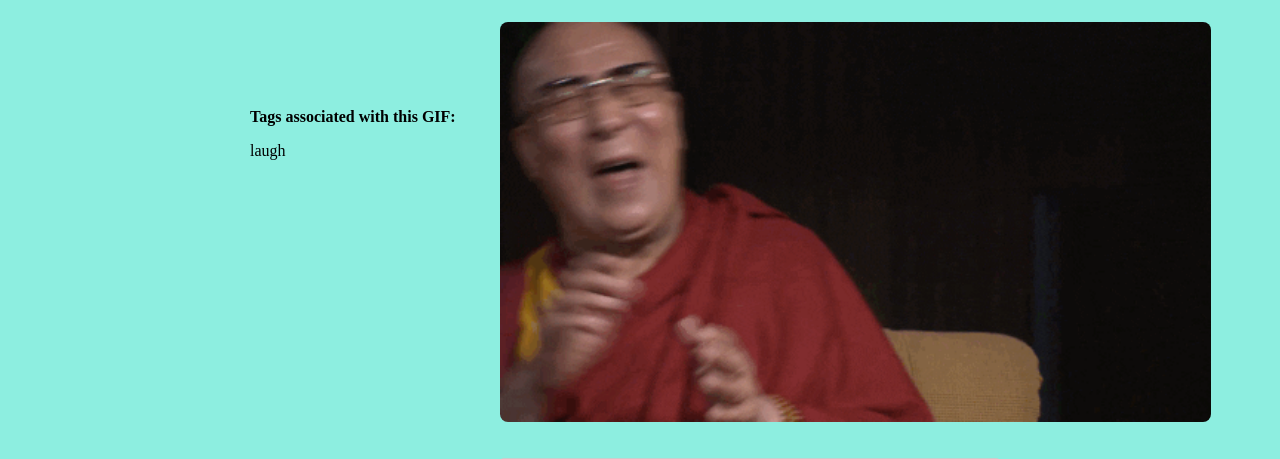
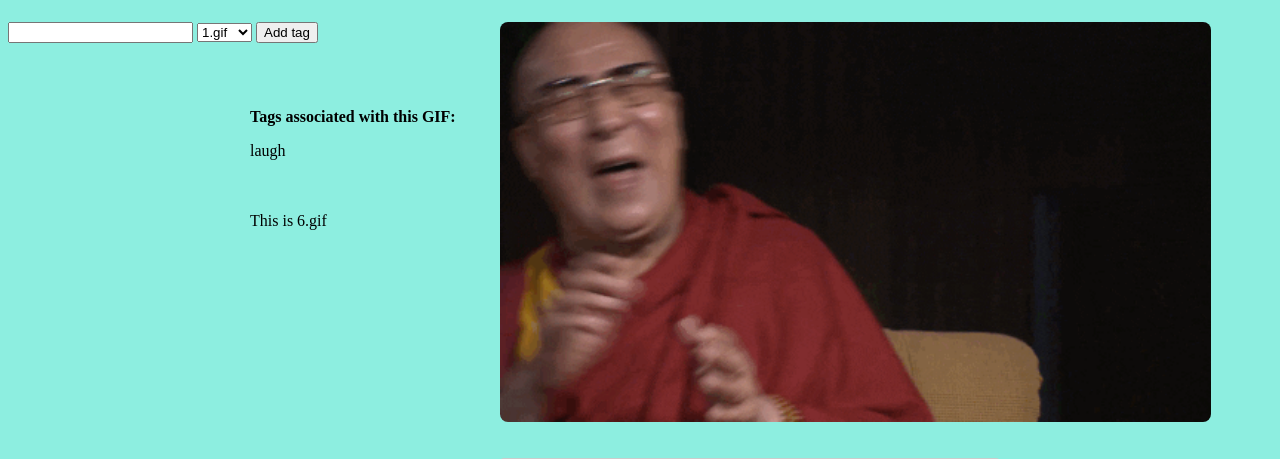
Before and after one commit to oliverh100/giphyClone, a Flask app: page / in a window 1280 px wide. Shown: the part 58-517 px from the top of the page. Run offline with Flask 2, Linux system fonts and the light colour scheme; grey boxes are pictures that could not be loaded.

Commit message:
next commit

```diff
--- a/db.py
+++ b/db.py
@@ -1,4 +1,6 @@
 from peewee import *
+
+
 
 db = SqliteDatabase('static/gifs.db')
 
@@ -12,7 +14,9 @@ class gif(Model):
 		database = db
 		db_table = 'gif2'
 
+
 defered_link = DeferredThroughModel()
+
 
 class tags(Model):
 	# id = IntegerField()
@@ -22,6 +26,7 @@ class tags(Model):
 	class Meta:
 		database = db
 		db_table = 'tags2'
+
 
 
 class link(Model):
@@ -35,4 +40,5 @@ class link(Model):
 		database = db
 		db_table = 'link'
 
+
 defered_link.set_model(link)
--- a/main.py
+++ b/main.py
@@ -11,26 +11,40 @@ app.static_folder = 'static'
 
 
 
-db_list = [tag.tag for tag in tags.select(tags.tag).distinct()]
+@app.route('/', methods = ['GET'])
+def home():
+	db_list = [tag.tag for tag in tags.select(tags.tag).distinct()]
+	newTag = request.args.get('tagEntry')
+	gifTag = request.args.get('gifTag')
+	if newTag:
+		num = random.randint(20, 10 ** 10)
+		tags.create(id = num, tag = newTag)
+		link.create(gif_id = int(gifTag[:-4]), tag_id = num)
+	data = request.args.get('entry')
+	if data:
+		choice = search(data, db_list)
+	else:
+		choice = str(random.randint(1,10)) + ".gif"
+	tagList = find_tag_list(choice, db_list)
+	return render_template('home.html', gif = choice, tagList = tagList, filename = choice)
 
 
 
-@app.route('/', methods = ['GET'])
-def home():
-	data = request.args.get('entry')
-	if data:
-		data = data.lower()
-		if data not in db_list:
-			nearest = process.extract(data, db_list, limit = 1)[0][0]
-			choice = random.choice(tags.get(tags.tag == nearest).gifs)
-		else:
-			choice = random.choice(tags.get(tags.tag == data).gifs)
-		choice = choice.filename
+def search(data, db_list):
+	data = data.lower()
+	if data not in db_list:
+		nearest = process.extract(data, db_list, limit = 1)[0][0]
+		choice = random.choice(tags.get(tags.tag == nearest).gifs)
 	else:
-		choice = str(random.randint(1,10)) + ".gif"
+		choice = random.choice(tags.get(tags.tag == data).gifs)
+	return choice.filename
+
+
+
+def find_tag_list(choice, db_list):
 	tagList = []
 	for i in db_list:
 		temp = [x.filename for x in tags.get(tags.tag == i).gifs]
 		if choice in temp:
 			tagList.append(i)
-	return render_template('home.html', gif = choice, tagList = tagList)
+	return tagList
--- a/templates/home.html
+++ b/templates/home.html
@@ -26,6 +26,9 @@
 			{{ tag }}
 		</p>
 		{% endfor %}
+		<p>
+			<br><br>This is {{ filename }}
+		</p>
 	</div>
 	<div class="info">
 		<p>
@@ -38,5 +41,23 @@
 			</a>
 		</p>
 	</div>
+	<div class="new_tag">
+		<form method="GET">
+			<input type="text" name="tagEntry">
+			<select name="gifTag">
+				<option>1.gif</option>
+				<option>2.gif</option>
+				<option>3.gif</option>
+				<option>4.gif</option>
+				<option>5.gif</option>
+				<option>6.gif</option>
+				<option>7.gif</option>
+				<option>8.gif</option>
+				<option>9.gif</option>
+				<option>10.gif</option>
+			</select>
+			<input type="submit" name="Add tag" value="Add tag">
+		</form>
+	</div>
 </body>
 </html>
```
Also changed, not shown: static/gifs.db.
